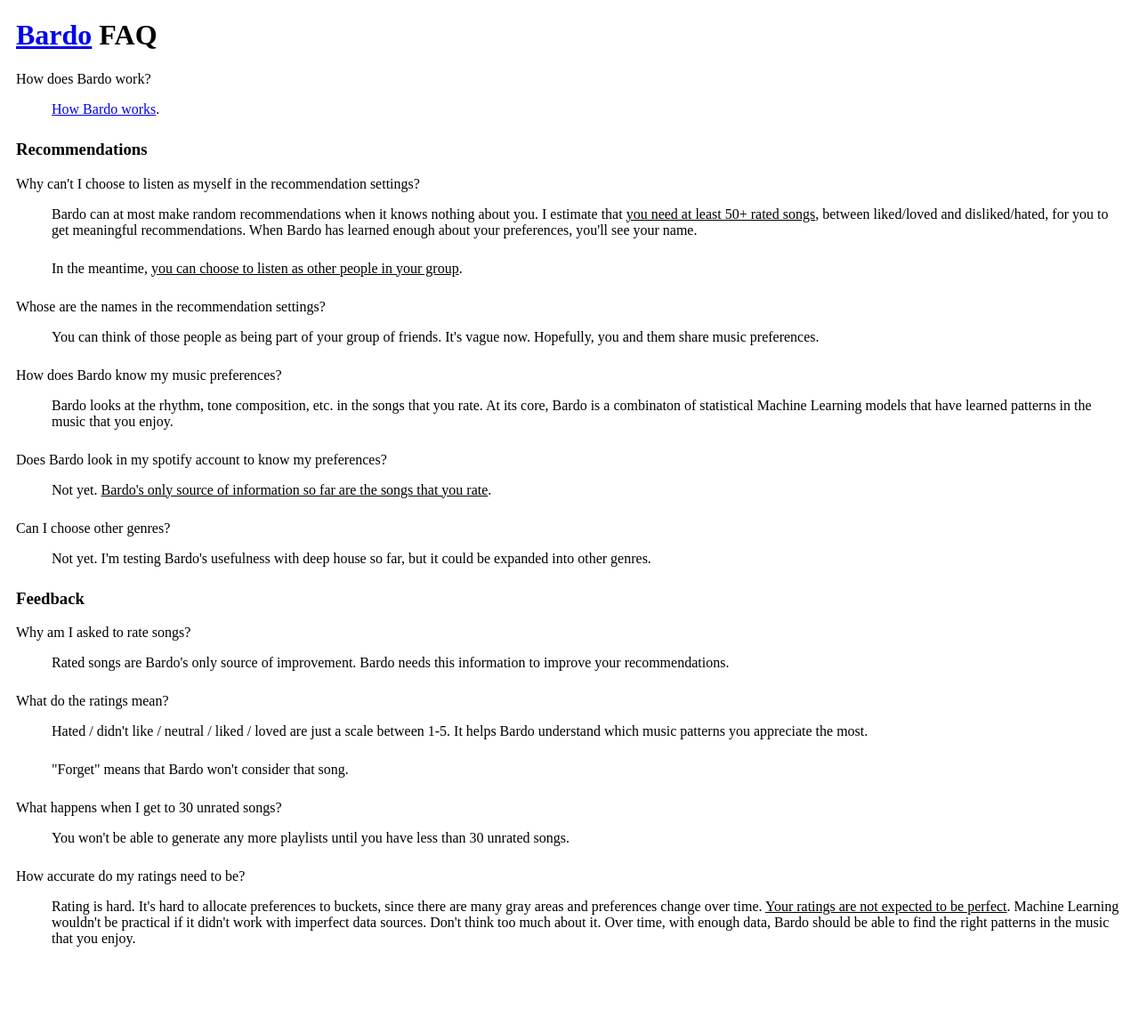
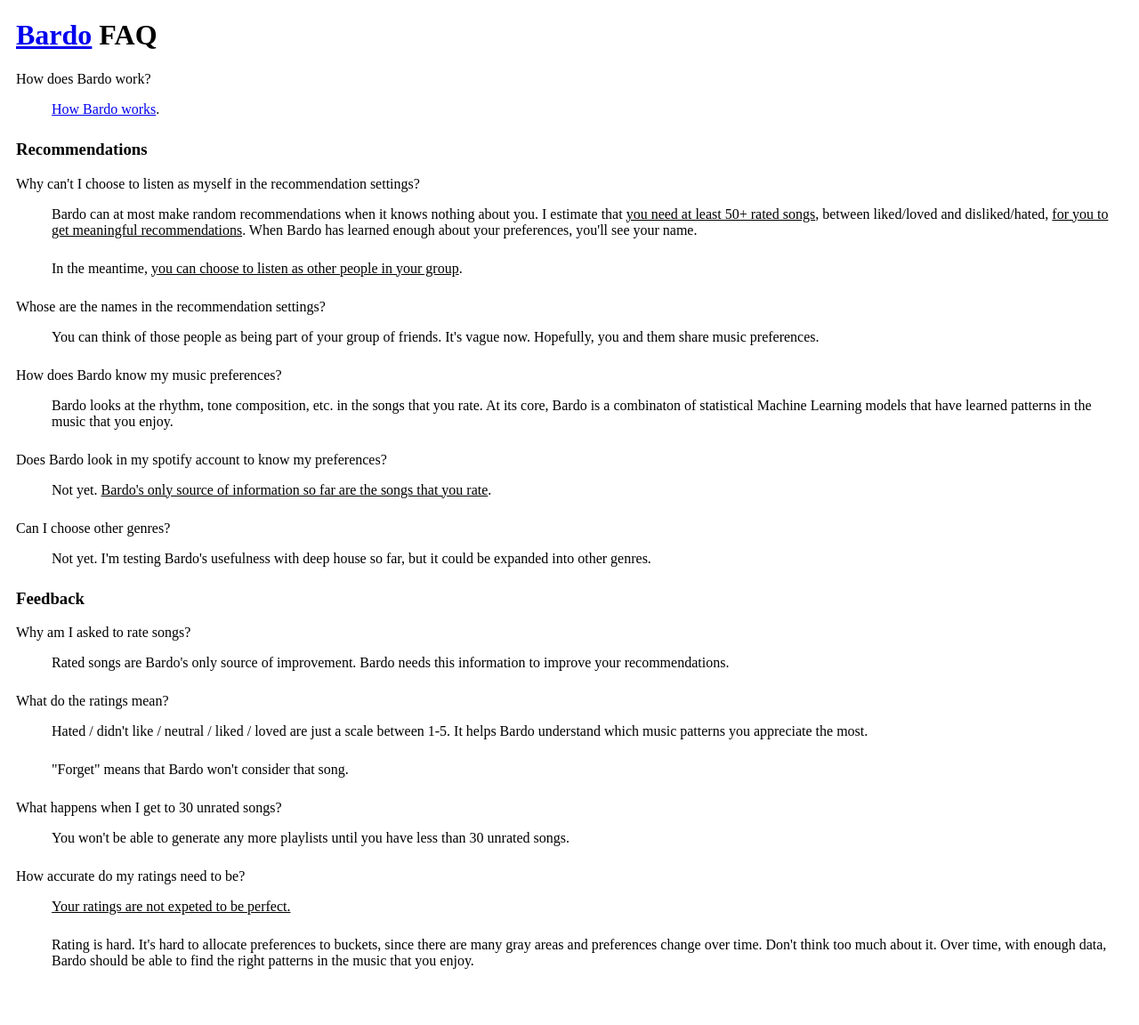
Before and after one commit to lgaleana/bardo, a Flask app: page /faq in a window 1280 px wide. Shown: the whole page at 89% size. Before the commit the page ends 1064 px from the top, so only its background shows below. Run offline with Flask 2, Linux system fonts and the light colour scheme; parts of the project's set-up code (start-up, migrations or seed data) failed here and were passed over.

Commit message:
Changed FAQ

```diff
--- a/bardo/templates/faq.html
+++ b/bardo/templates/faq.html
@@ -21,7 +21,7 @@
   <p><ul><li><a href="{{url_for('how_it_works')}}">How Bardo works</a>.</li></ul></p>
   <h3 id="recommendations">Recommendations</h3>
   <p>Why can't I choose to listen as myself in the recommendation settings?<p>
-  <p><ul><li>Bardo can at most make random recommendations when it knows nothing about you. I estimate that <u>you need at least 50+ rated songs</u>, between liked/loved and disliked/hated, for you to get meaningful recommendations. When Bardo has learned enough about your preferences, you'll see your name.</li></ul></p>
+  <p><ul><li>Bardo can at most make random recommendations when it knows nothing about you. I estimate that <u>you need at least 50+ rated songs</u>, between liked/loved and disliked/hated, <u>for you to get meaningful recommendations</u>. When Bardo has learned enough about your preferences, you'll see your name.</li></ul></p>
   <p><ul><li>In the meantime, <u>you can choose to listen as other people in your group</u>.</li></ul></p>
   <p>Whose are the names in the recommendation settings?</p>
   <p><ul><li>You can think of those people as being part of your group of friends. It's vague now. Hopefully, you and them share music preferences.</li></ul></p>
@@ -40,6 +40,7 @@
   <p>What happens when I get to 30 unrated songs?<p>
   <p><ul><li>You won't be able to generate any more playlists until you have less than 30 unrated songs.</li></ul></p>
   <p>How accurate do my ratings need to be?</p>
-  <p><ul><li>Rating is hard. It's hard to allocate preferences to buckets, since there are many gray areas and preferences change over time. <u>Your ratings are not expected to be perfect</u>. Machine Learning wouldn't be practical if it didn't work with imperfect data sources. Don't think too much about it. Over time, with enough data, Bardo should be able to find the right patterns in the music that you enjoy.</li></ul></p>
+  <p><ul><li><u>Your ratings are not expeted to be perfect.</u></li></ul></p>
+  <p><ul><li>Rating is hard. It's hard to allocate preferences to buckets, since there are many gray areas and preferences change over time. Don't think too much about it. Over time, with enough data, Bardo should be able to find the right patterns in the music that you enjoy.</li></ul></p>
 </body>
 </html>
```
